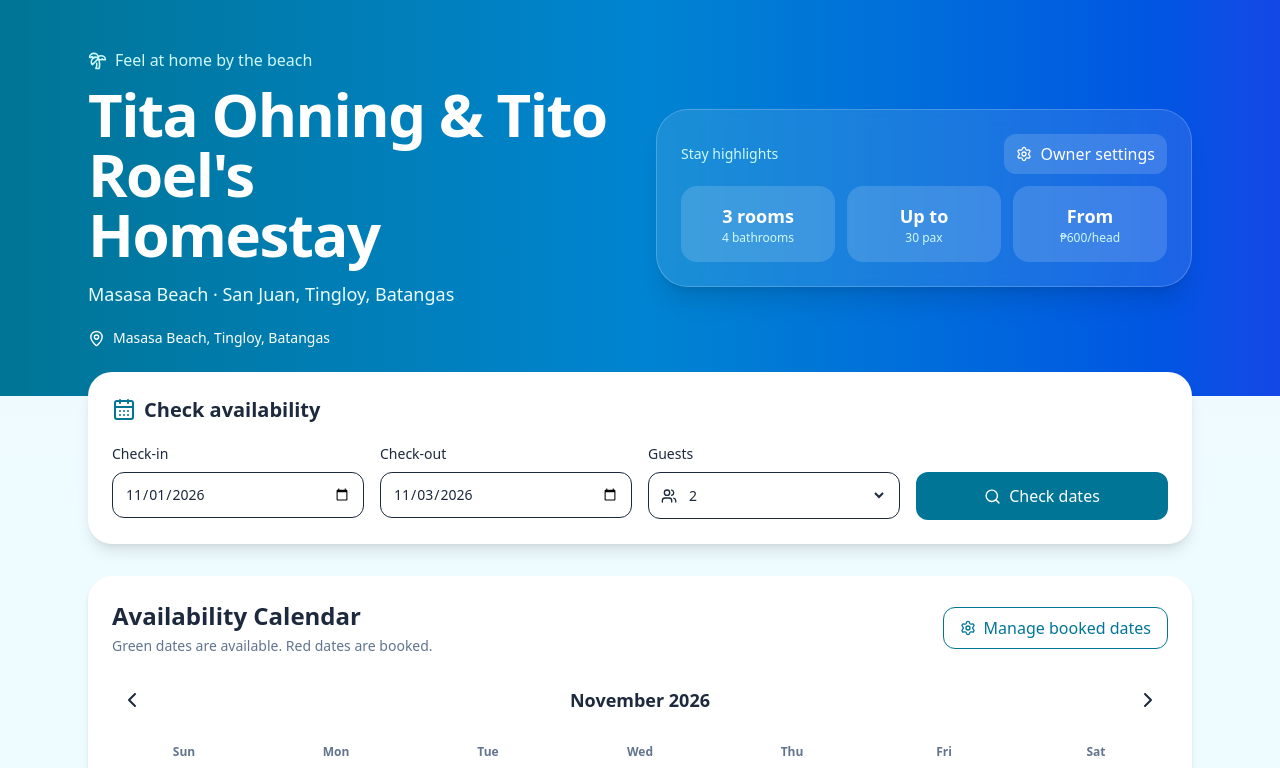
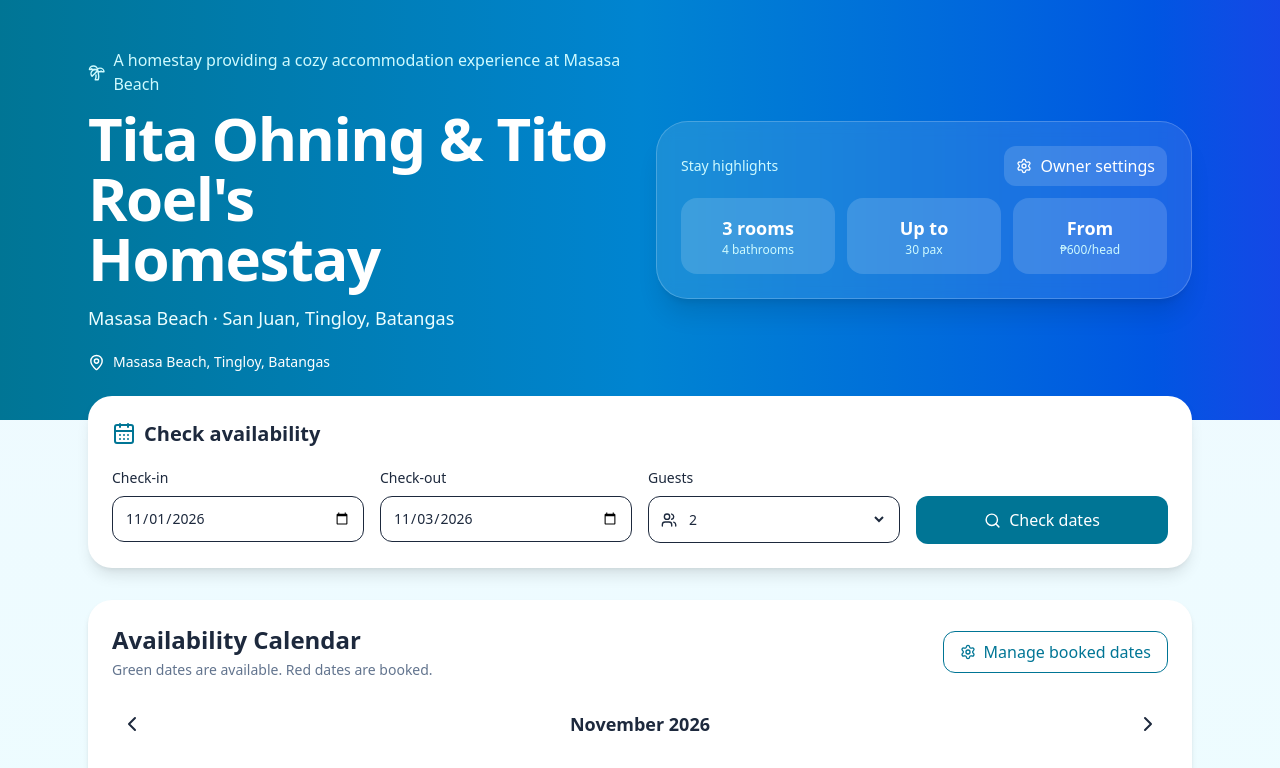
Before and after one commit to rrm-stack/Tita-Ohning-and-Tito-Roels-Homestay-Masasa-Beach, a React (Vite) app: page / in a window 1280 px wide. Shown: the top 768 px of the page. Built offline with nearby package versions, Linux system fonts and the light colour scheme; no server answers; the database is empty.

Commit message:
Update App.jsx

```diff
--- a/src/App.jsx
+++ b/src/App.jsx
@@ -121,7 +121,7 @@ export default function App() {
     <header className="relative overflow-hidden bg-gradient-to-r from-cyan-700 via-sky-600 to-blue-700 text-white">
       <div className="relative max-w-6xl mx-auto px-6 py-12 grid md:grid-cols-2 gap-8 items-center">
         <motion.div initial={{opacity:0,y:15}} animate={{opacity:1,y:0}}>
-          <div className="flex items-center gap-2 text-cyan-100 font-medium mb-3"><Palmtree size={19}/> Feel at home by the beach</div>
+          <div className="flex items-center gap-2 text-cyan-100 font-medium mb-3"><Palmtree size={19}/> A homestay providing a cozy accommodation experience at Masasa Beach</div>
           <h1 className="text-4xl md:text-6xl font-bold tracking-tight">Tita Ohning & Tito Roel's<br/>Homestay</h1>
           <p className="mt-4 text-cyan-50 text-lg">Masasa Beach · San Juan, Tingloy, Batangas</p>
           <div className="mt-5 flex items-center gap-2 text-sm"><MapPin size={17}/> Masasa Beach, Tingloy, Batangas</div>
```
